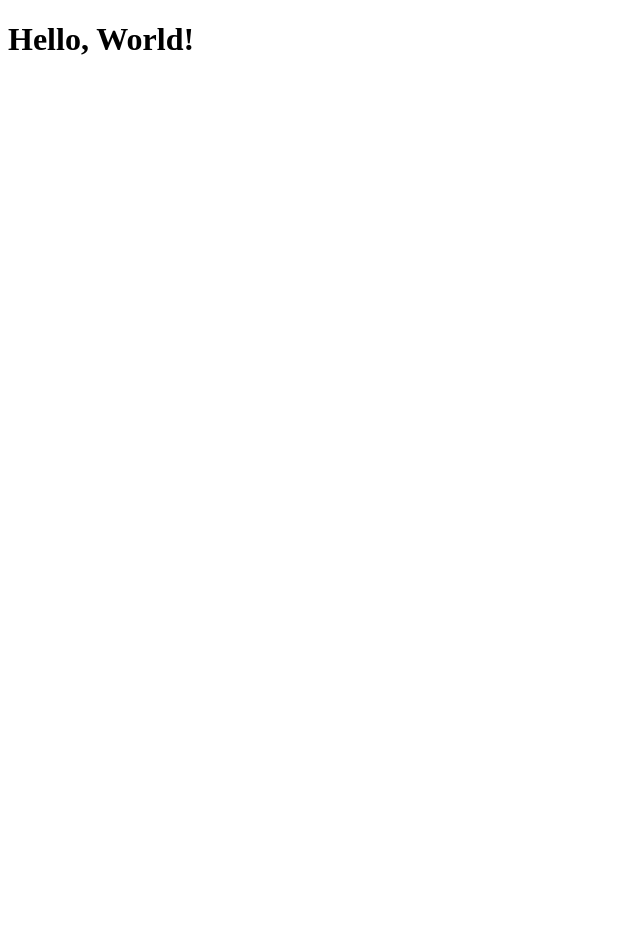
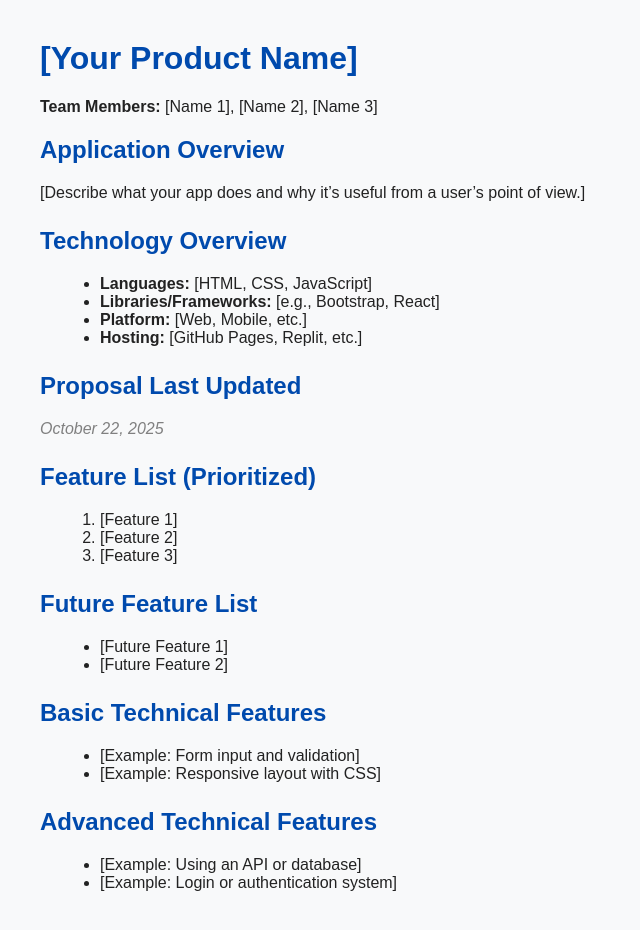
Before and after one commit to qhuynh-netizen/class-project-proposal, a plain HTML site: page index.html in a window 1280 px wide. Shown: the whole page, without its empty margins (0-640 px from the left). Before the commit the page ends 800 px from the top, so only its background shows below. Drawn offline with Linux system fonts and the light colour scheme.

Commit message:
Update file

```diff
--- a/index.html
+++ b/index.html
@@ -1,9 +1,74 @@
 <!DOCTYPE html>
-<html>
+<html lang="en">
 <head>
-  <title>Class Project Proposal</title>
+  <meta charset="UTF-8">
+  <meta name="viewport" content="width=device-width, initial-scale=1.0">
+  <title>[Your Product Name] – Proposal</title>
+  <style>
+    body { font-family: Arial, sans-serif; margin: 40px; background: #f8f9fa; color: #222; }
+    h1, h2 { color: #004aad; }
+    section { margin-bottom: 25px; }
+    ul, ol { margin-left: 20px; }
+    .date { font-style: italic; color: gray; }
+  </style>
 </head>
 <body>
-  <h1>Hello, World!</h1>
+
+  <h1>[Your Product Name]</h1>
+  <p><strong>Team Members:</strong> [Name 1], [Name 2], [Name 3]</p>
+
+  <section>
+    <h2>Application Overview</h2>
+    <p>[Describe what your app does and why it’s useful from a user’s point of view.]</p>
+  </section>
+
+  <section>
+    <h2>Technology Overview</h2>
+    <ul>
+      <li><strong>Languages:</strong> [HTML, CSS, JavaScript]</li>
+      <li><strong>Libraries/Frameworks:</strong> [e.g., Bootstrap, React]</li>
+      <li><strong>Platform:</strong> [Web, Mobile, etc.]</li>
+      <li><strong>Hosting:</strong> [GitHub Pages, Replit, etc.]</li>
+    </ul>
+  </section>
+
+  <section>
+    <h2>Proposal Last Updated</h2>
+    <p class="date">October 22, 2025</p>
+  </section>
+
+  <section>
+    <h2>Feature List (Prioritized)</h2>
+    <ol>
+      <li>[Feature 1]</li>
+      <li>[Feature 2]</li>
+      <li>[Feature 3]</li>
+    </ol>
+  </section>
+
+  <section>
+    <h2>Future Feature List</h2>
+    <ul>
+      <li>[Future Feature 1]</li>
+      <li>[Future Feature 2]</li>
+    </ul>
+  </section>
+
+  <section>
+    <h2>Basic Technical Features</h2>
+    <ul>
+      <li>[Example: Form input and validation]</li>
+      <li>[Example: Responsive layout with CSS]</li>
+    </ul>
+  </section>
+
+  <section>
+    <h2>Advanced Technical Features</h2>
+    <ul>
+      <li>[Example: Using an API or database]</li>
+      <li>[Example: Login or authentication system]</li>
+    </ul>
+  </section>
+
 </body>
 </html>
```
